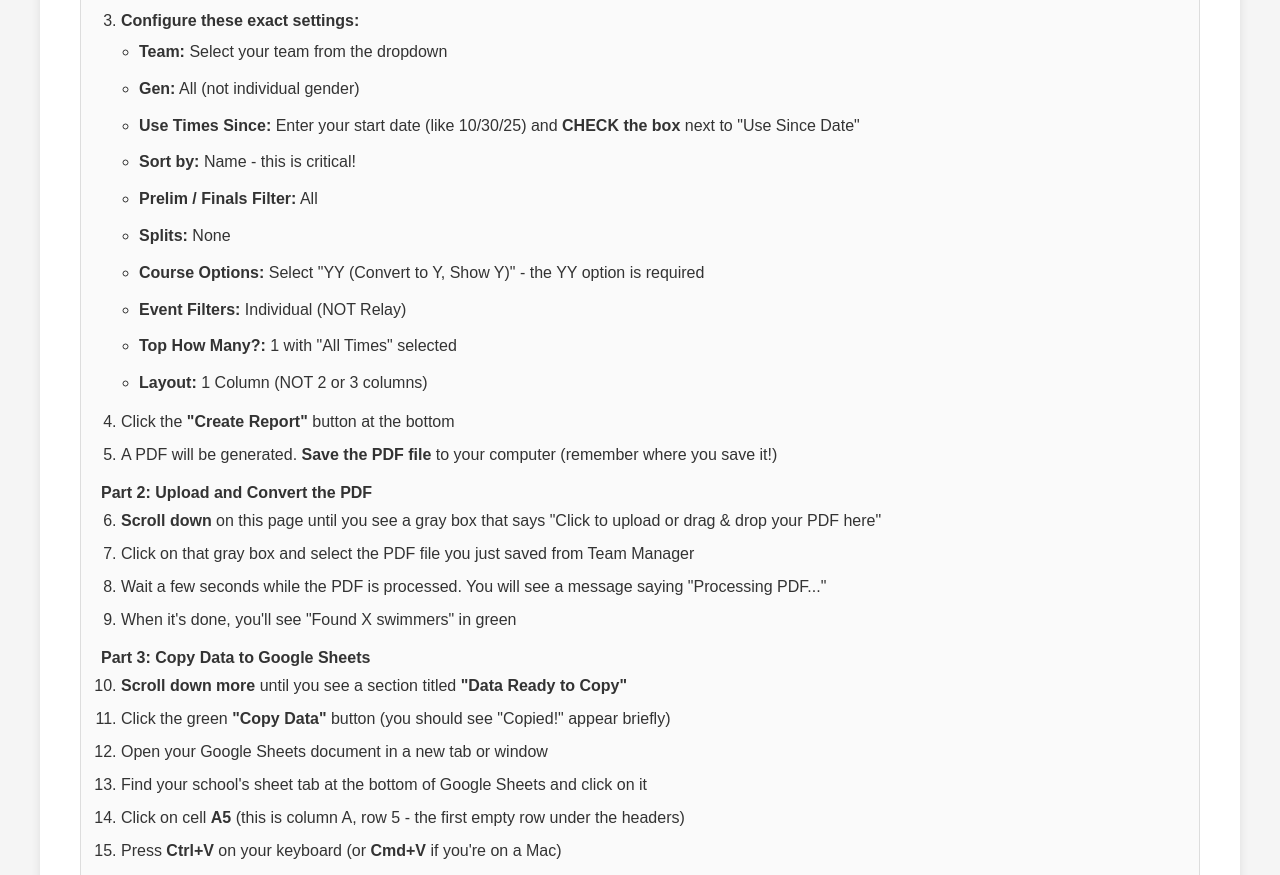
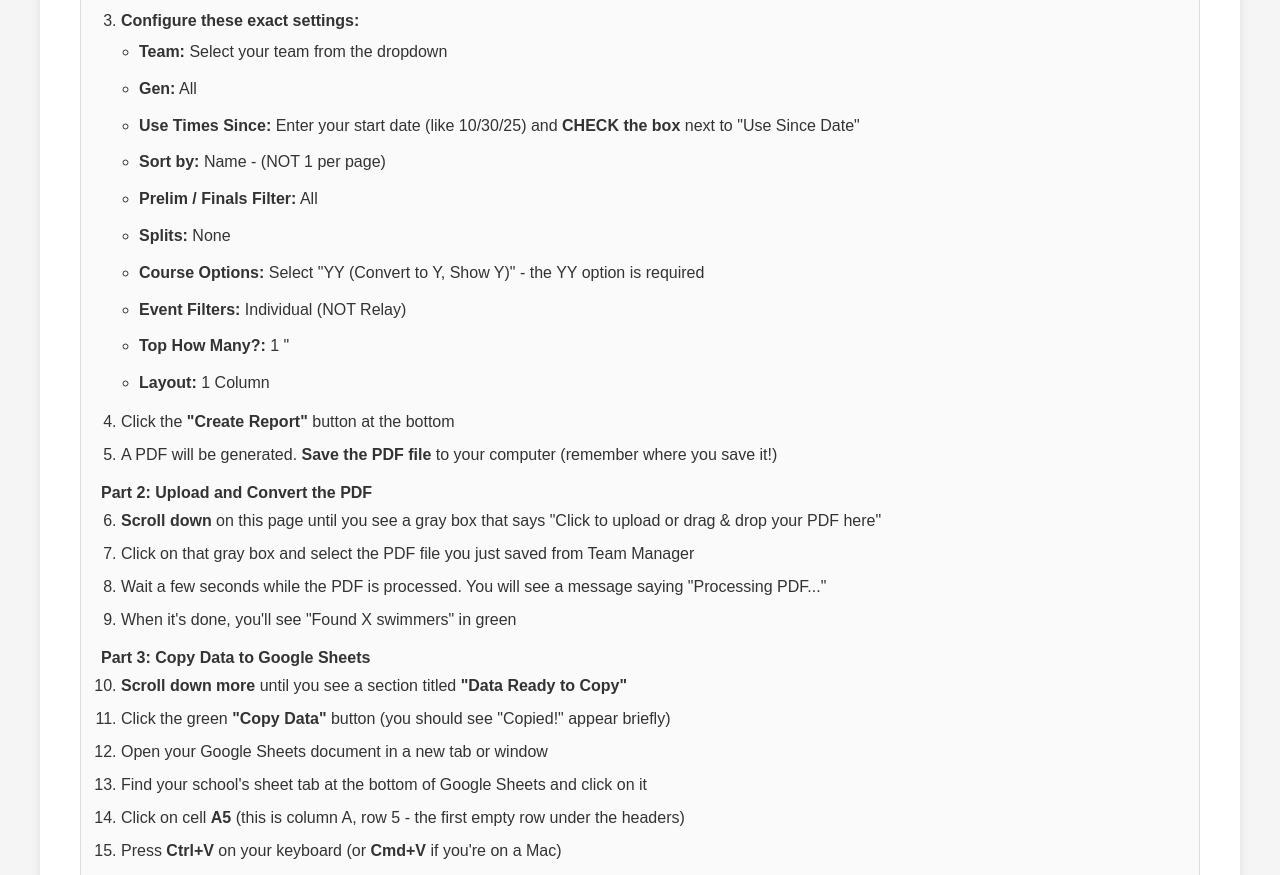
Before and after one commit to camdenmiller748-hub/swim-times-pdf-converter, a plain HTML site: page index.html in a window 1280 px wide. Shown: the part 827-1702 px from the top of the page. Drawn offline with Linux system fonts and the light colour scheme; a script that the page names is missing.

Commit message:
Update index.html

```diff
--- a/index.html
+++ b/index.html
@@ -289,15 +289,15 @@
                     <strong>Configure these exact settings:</strong>
                     <ul style="margin-top: 8px; margin-left: 18px; line-height: 1.8;">
                         <li><strong>Team:</strong> Select your team from the dropdown</li>
-                        <li><strong>Gen:</strong> All (not individual gender)</li>
+                        <li><strong>Gen:</strong> All</li>
                         <li><strong>Use Times Since:</strong> Enter your start date (like 10/30/25) and <strong>CHECK the box</strong> next to "Use Since Date"</li>
-                        <li><strong>Sort by:</strong> Name - this is critical!</li>
+                        <li><strong>Sort by:</strong> Name - (NOT 1 per page)</li>
                         <li><strong>Prelim / Finals Filter:</strong> All</li>
                         <li><strong>Splits:</strong> None</li>
                         <li><strong>Course Options:</strong> Select "YY (Convert to Y, Show Y)" - the YY option is required</li>
                         <li><strong>Event Filters:</strong> Individual (NOT Relay)</li>
-                        <li><strong>Top How Many?:</strong> 1 with "All Times" selected</li>
-                        <li><strong>Layout:</strong> 1 Column (NOT 2 or 3 columns)</li>
+                        <li><strong>Top How Many?:</strong> 1 "</li>
+                        <li><strong>Layout:</strong> 1 Column </li>
                     </ul>
                 </li>
                 <li style="margin-bottom: 15px;">
```
